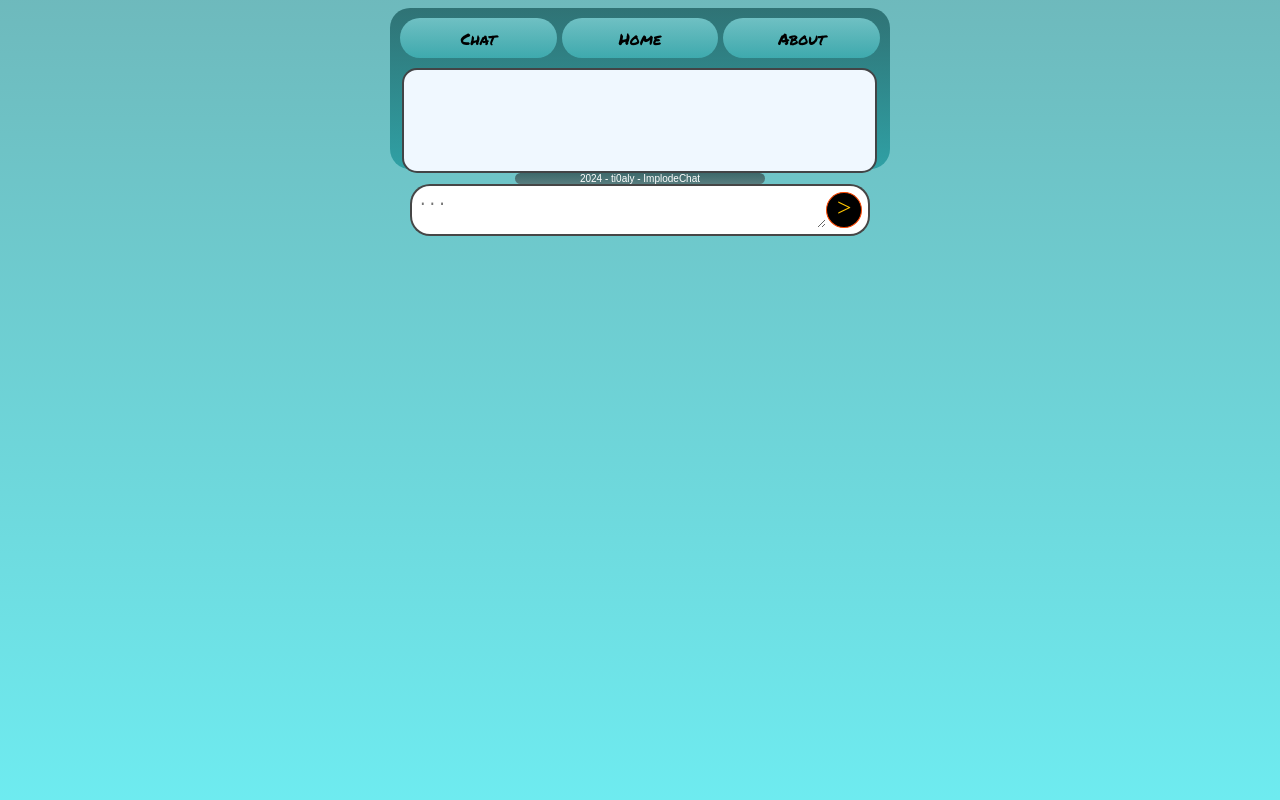
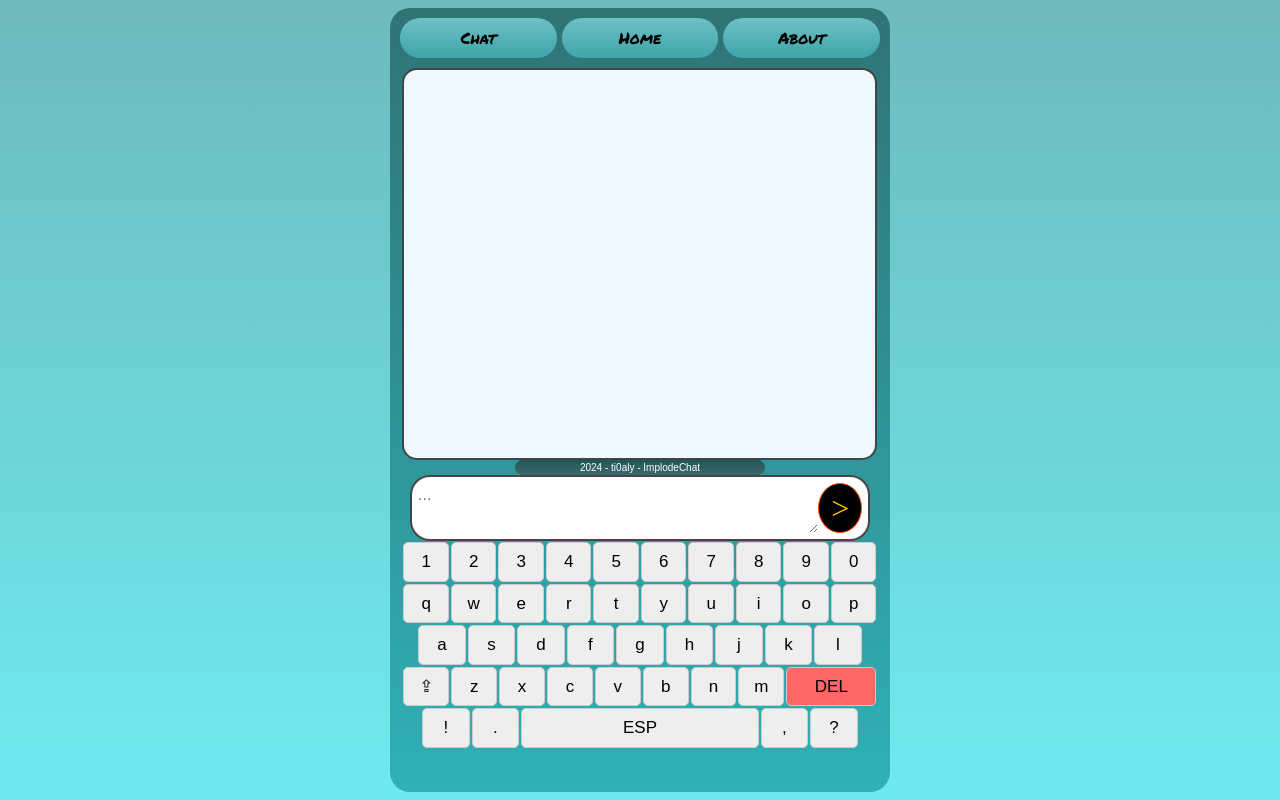
Before and after one commit to ti0aly/implode, a plain HTML site: page templates/implodechat.html in a window 1280 px wide. Drawn offline with nearby package versions, Linux system fonts and the light colour scheme; some packages are replaced by stand-ins of ours; no server answers; a script that the page names is missing; a web font is replaced by a local one.

Commit message:
teclado proprio, consulta bd ativa

```diff
--- a/css/styles.css
+++ b/css/styles.css
@@ -8,10 +8,14 @@
 
 }
 
+html {
+    height: 100%;
+}
+
 body {
     display: flex;
     font-family: Arial, sans-serif;
-    height: 100vh;
+    height: 100%;
     background: linear-gradient(to bottom,rgba(0, 133, 138, 0.568), rgba(0, 220, 228, 0.568));
     align-items: center;
 
@@ -82,6 +86,7 @@ main {
     border-radius: 20px;
     background: linear-gradient(to bottom,rgba(0, 61, 63, 0.568),rgba(0, 133, 138, 0.568));
     width: 100%;
+    height: 100%;
 
 }
 
@@ -122,18 +127,17 @@ main {
 .bt-send-message {
     font-family: "Handjet";
     background-color: black;
-    font-size: 1.5em;
     text-decoration: none;
     border-style: solid;
-    color: rgb(255, 196, 0);;
+    color: rgb(255, 196, 0);
     border-color: rgb(252, 71, 0);
     border-width: 1px;
     border-radius: 50%;
     text-align: center;
     justify-content: center;
-    width: 8%;
+    width: 10%;
     aspect-ratio: 1 / 1;
-    font-size: 1.6em;
+    font-size: 2em;
 }
 
 .bt-send-message:hover {
@@ -144,8 +148,7 @@ main {
 .msg-screen {
     background-color: aliceblue;
     width: 95%;
-    min-height: 65%;
-    max-height: 30vh;
+    height: 50%;
     border-color: rgba(0, 0, 0, 0.726);
     border-style: solid;
     border-width: 2px;
@@ -212,3 +215,52 @@ main {
     font-weight: 700;
     text-align: left;
 }
+
+.keyboard-container {
+    width: 100%;
+  }
+
+.keyboard {
+    width: 95%;
+    display: inline-block;
+  }
+
+.keyboard-row {
+    display: flex;
+    justify-content: center;
+  }
+
+.key {
+
+    font-size: 17px;
+    padding: 6px 10px 6px 10px;
+    margin: 1px;
+    cursor: pointer;
+    background-color: #eee;
+    border: 1px solid #ccc;
+    border-radius: 5px;
+    width: 10%;
+  }
+
+.key:active {
+    background-color: #ccc;
+  }
+
+#spaceKey {
+    width: 50%;
+  }
+
+#deleteKey {
+    width: 20%;
+    background-color: #f66;
+    padding: 2px 10px 2px 10px;
+
+  }
+
+#deleteKey:active {
+    background-color: #d33;
+  }
+
+button {
+    touch-action: none;
+}
--- /dev/null
+++ b/css/stylesTeclado.css
@@ -0,0 +1,6 @@
+body {
+    font-family: Arial, sans-serif;
+    text-align: center;
+    margin: 0;
+    padding: 0;
+  }
--- a/scripts/implodebd.js
+++ b/scripts/implodebd.js
@@ -1,5 +1,5 @@
 import { initializeApp } from "https://www.gstatic.com/firebasejs/10.13.1/firebase-app.js";
-import { getDatabase, ref, set, onValue, update, push} from "https://www.gstatic.com/firebasejs/10.13.1/firebase-database.js";
+import { getDatabase, ref, set, get, onValue, update, push, child} from "https://www.gstatic.com/firebasejs/10.13.1/firebase-database.js";
 
 const firebaseConfig = {
   apiKey: "AIzaSyDmUlTq07ato7k8RJaA0B2kglTl7dFRn88",
@@ -22,6 +22,25 @@ export async function addMessage(message, link) {
     timestamp: Date.now()
   });
 }
+
+export async function readData(nodePath) {
+  const dbRef = ref(database);
+
+  try {
+    const snapshot = await get(child(dbRef, nodePath));
+    if (snapshot.exists()) {
+      console.log("Dados:", snapshot.val());
+      return snapshot.val();
+    } else {
+      console.log("Nenhum dado disponível nesse nó.");
+      return null;
+    }
+  } catch (error) {
+    console.error("Erro ao ler os dados:", error);
+  }
+}
+
+
 
 export function startSession() {
   const sessionId1 = generateRandomId();
--- a/scripts/implodechat.js
+++ b/scripts/implodechat.js
@@ -1,6 +1,7 @@
-import { addMessage, startSession } from "./implodebd.js";
+import { addMessage, startSession, readData } from "./implodebd.js";
 
 const linkAtual = startSession();
+let lowerUpper = 1;
 
 document.body.style.position = 'relative';
 document.body.style.bottom = `0px`; // Fixa na posição atual
@@ -23,16 +24,55 @@ document.getElementById("my-msg").addEventListener('keydown', function(event) {
 });
 
 function adjustHeight() {
-    // Captura a altura real da janela de visualização
-    let vh = window.innerHeight * 0.01;
+    document.getElementById('body-content').style.height = '70%';
+
+/*     let vh = window.innerHeight * 0.01;
     document.documentElement.style.setProperty('--vh', `${vh}px`);
     const content = document.querySelector('body');
     content.style.height = `calc(var(--vh, 1vh) * 100)`;
     content.scrollTop = content.scrollHeight;
     document.body.style.position = 'relative';
-    document.body.style.top = `0px`; // Fixa na posição atual
+    document.body.style.top = `0px`; */
 }
 
+const inputField = document.getElementById("my-msg");
+const keys = document.querySelectorAll(".key");
+
+keys.forEach(key => {
+  key.addEventListener("click", () => {
+    const keyValue = key.textContent;
+
+    if (keyValue === "DEL") {
+        inputField.value = inputField.value.slice(0, -1);
+    }
+    else if (keyValue === "ESP") {
+        inputField.value += " ";
+    }
+    else if (keyValue === "⇪") {
+        turnUpperLower();
+    }
+    else {
+      inputField.value += keyValue;
+    }
+  });
+});
+
+function turnUpperLower() {
+    lowerUpper++
+    keys.forEach(key => {
+        if ((lowerUpper%2) === 0) {
+            key.textContent = key.textContent.toUpperCase();
+        } else {
+            if (key.textContent === "DEL" || key.textContent === "ESP") {
+
+            }
+            else {
+                key.textContent = key.textContent.toLowerCase();
+            }
+
+        }
+    });
+}
 
 
 
@@ -65,5 +105,6 @@ function sendMessage(linkAtual) {
         screen.scrollTop = screen.scrollHeight;
         addMessage(msg, linkAtual);
         document.getElementById('my-msg').value = '';
+        readData(linkAtual);
     }
   }
--- a/templates/implodechat.html
+++ b/templates/implodechat.html
@@ -2,7 +2,10 @@
 <html lang="en">
 <head>
     <meta charset="UTF-8">
-    <meta name="viewport" content="width=device-width, initial-scale=1.0, user-scalable=no">
+    <meta name="viewport" content="width=device-width, initial-scale=1.0, maximum-scale=1.0,  user-scalable=no">
+
+    <link href="https://cdn.jsdelivr.net/npm/bootstrap@5.3.3/dist/css/bootstrap.min.css" rel="stylesheet" integrity="sha384-QWTKZyjpPEjISv5WaRU9OFeRpok6YctnYmDr5pNlyT2bRjXh0JMhjY6hW+ALEwIH" crossorigin="anonymous">
+    <script src="https://cdn.jsdelivr.net/npm/bootstrap@5.3.3/dist/js/bootstrap.bundle.min.js" integrity="sha384-YvpcrYf0tY3lHB60NNkmXc5s9fDVZLESaAA55NDzOxhy9GkcIdslK1eN7N6jIeHz" crossorigin="anonymous"></script>
     <link rel="stylesheet" href="../css/styles.css">
     <link rel="icon" href="../images/favicon.ico" type="image/x-icon">
     <title>ImplodeChat!</title>
@@ -15,14 +18,75 @@
                 <a href="" class="bt-menu-header">Home</a>
                 <a href="" class="bt-menu-header">About</a>
             </header>
-            <div type="text" contenteditable="true" class="msg-screen" id="all-messages">
+            <div type="text" class="msg-screen" id="all-messages">
 
             </div>
             <div class="footer">2024 - ti0aly - ImplodeChat</div>
             <div class="send-bar">
-            <textarea class="type-msg" type="text" id="my-msg" placeholder="..." autofocus autocomplete="off" spellcheck="true" ></textarea>
+            <textarea class="type-msg" type="text" id="my-msg" placeholder="..." autofocus autocomplete="off" spellcheck="true" readonly></textarea>
             <a type="button" class="bt-send-message" id="send-msg" >></a>
             </div>
+            <div class="keyboard-container">
+                <div id="keyboard" class="keyboard">
+                  <div class="keyboard-row">
+                    <button class="key">1</button>
+                    <button class="key">2</button>
+                    <button class="key">3</button>
+                    <button class="key">4</button>
+                    <button class="key">5</button>
+                    <button class="key">6</button>
+                    <button class="key">7</button>
+                    <button class="key">8</button>
+                    <button class="key">9</button>
+                    <button class="key">0</button>
+                  </div>
+                  <!-- Fila 2 -->
+                  <div class="keyboard-row">
+                    <button class="key">q</button>
+                    <button class="key">w</button>
+                    <button class="key">e</button>
+                    <button class="key">r</button>
+                    <button class="key">t</button>
+                    <button class="key">y</button>
+                    <button class="key">u</button>
+                    <button class="key">i</button>
+                    <button class="key">o</button>
+                    <button class="key">p</button>
+                  </div>
+                  <!-- Fila 3 -->
+                  <div class="keyboard-row">
+                    <button class="key">a</button>
+                    <button class="key">s</button>
+                    <button class="key">d</button>
+                    <button class="key">f</button>
+                    <button class="key">g</button>
+                    <button class="key">h</button>
+                    <button class="key">j</button>
+                    <button class="key">k</button>
+                    <button class="key">l</button>
+                  </div>
+                  <!-- Fila 4 -->
+                  <div class="keyboard-row">
+                    <button class="key" id="caps-lock">⇪</button>
+                    <button class="key">z</button>
+                    <button class="key">x</button>
+                    <button class="key">c</button>
+                    <button class="key">v</button>
+                    <button class="key">b</button>
+                    <button class="key">n</button>
+                    <button class="key">m</button>
+                    <button class="key" id="deleteKey">DEL</button>
+                  </div>
+                  <!-- Espaço -->
+                  <div class="keyboard-row">
+                    <button class="key">!</button>
+                    <button class="key">.</button>
+                    <button class="key" id="spaceKey">ESP</button>
+                    <button class="key">,</button>
+                    <button class="key">?</button>
+                  </div>
+                </div>
+              </div>
 
         </main>
 
```
Also changed, not shown: templates/teclado.html (added, +16 -0 lines), scripts/scriptTeclado.js (added).
